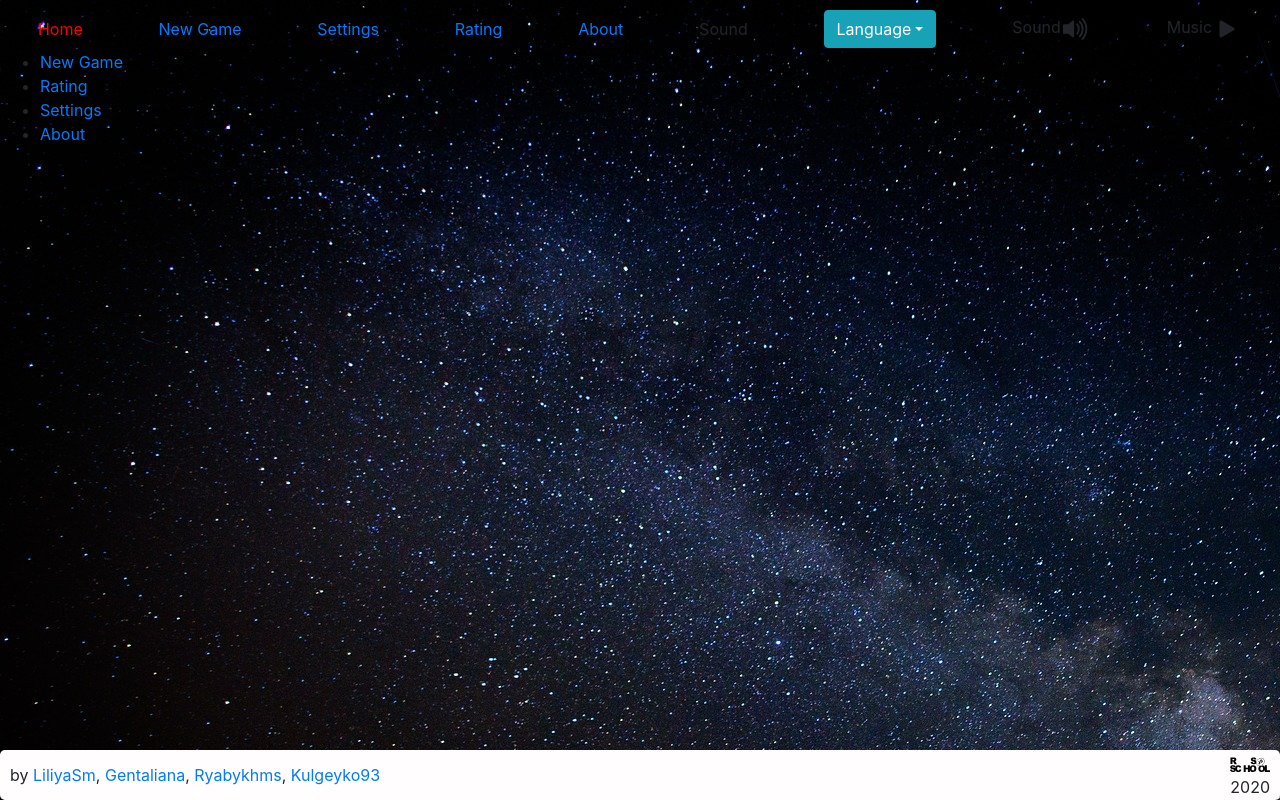
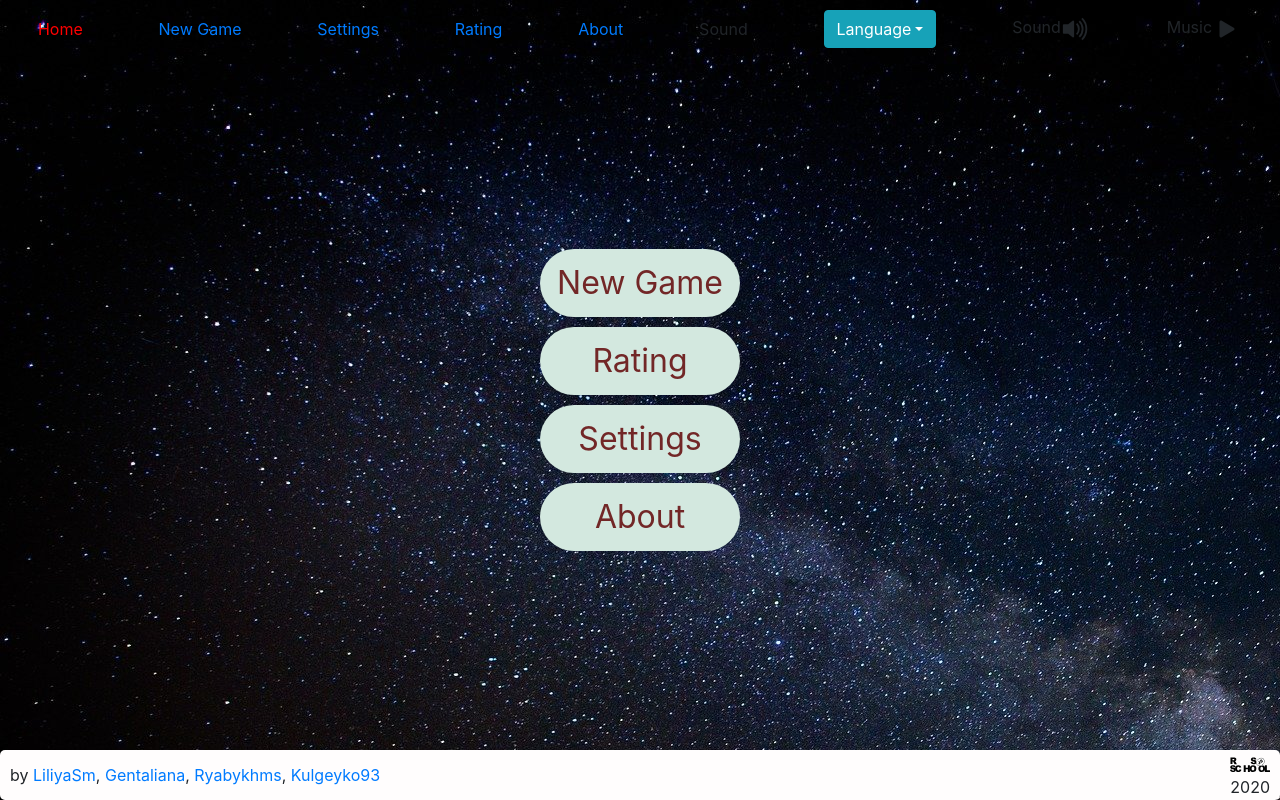
Before and after one commit to gentaliana/rsclone, a React app: page / in a window 1280 px wide. Built offline with nearby package versions, Linux system fonts and the light colour scheme.

Commit message:
RC-61 feat(home): add style home

```diff
--- a/src/App.scss
+++ b/src/App.scss
@@ -23,7 +23,10 @@ body {
 }
 
 .main {
+  display: flex;
   grid-area: main;
+  align-items: center;
+  justify-content: center;
 
   @media screen and (max-width: 1000px) {
     .players {
--- a/src/pages/home/home.scss
+++ b/src/pages/home/home.scss
@@ -0,0 +1,38 @@
+.home {
+  &__menu {
+    width: 200px;
+    padding: 10px 0;
+    color: hsl(0, 49%, 30%);
+    text-align: center;
+    list-style-type: none;
+    background-color: hsl(153, 32%, 87%);
+    border-radius: 36px;
+    transition: background-color 0.3s, color 0.3s;
+
+    &:hover {
+      color: hsl(0, 0%, 100%);
+      background-color: hsl(0, 2%, 53%);
+    }
+  }
+
+  &__wrapper {
+    display: flex;
+    flex-direction: column;
+    align-items: center;
+    padding: 0;
+    margin: 0;
+    font-size: 32px;
+
+    a {
+      border-radius: 35px;
+    }
+
+    a + a {
+      margin-top: 10px;
+    }
+
+    a:hover {
+      text-decoration: none;
+    }
+  }
+}
--- a/src/pages/home/home.tsx
+++ b/src/pages/home/home.tsx
@@ -8,19 +8,19 @@ export const Home = (): JSX.Element => {
   const { t } = useTranslation();
   return (
     <>
-      <ul className="main">
-        <li>
-          <Link to={routes.SET_GAME}>{t('links.new-game')}</Link>
-        </li>
-        <li>
-          <Link to={routes.RATING}>{t('links.rating')}</Link>
-        </li>
-        <li>
-          <Link to={routes.SETTINGS}>{t('links.settings')}</Link>
-        </li>
-        <li>
-          <Link to={routes.ABOUT}>{t('links.about')}</Link>
-        </li>
+      <ul className="main home__wrapper">
+        <Link to={routes.SET_GAME}>
+          <li className="home__menu">{t('links.new-game')}</li>
+        </Link>
+        <Link to={routes.RATING}>
+          <li className="home__menu">{t('links.rating')}</li>
+        </Link>
+        <Link to={routes.SETTINGS}>
+          <li className="home__menu">{t('links.settings')}</li>
+        </Link>
+        <Link to={routes.ABOUT}>
+          <li className="home__menu">{t('links.about')}</li>
+        </Link>
       </ul>
     </>
   );
```
